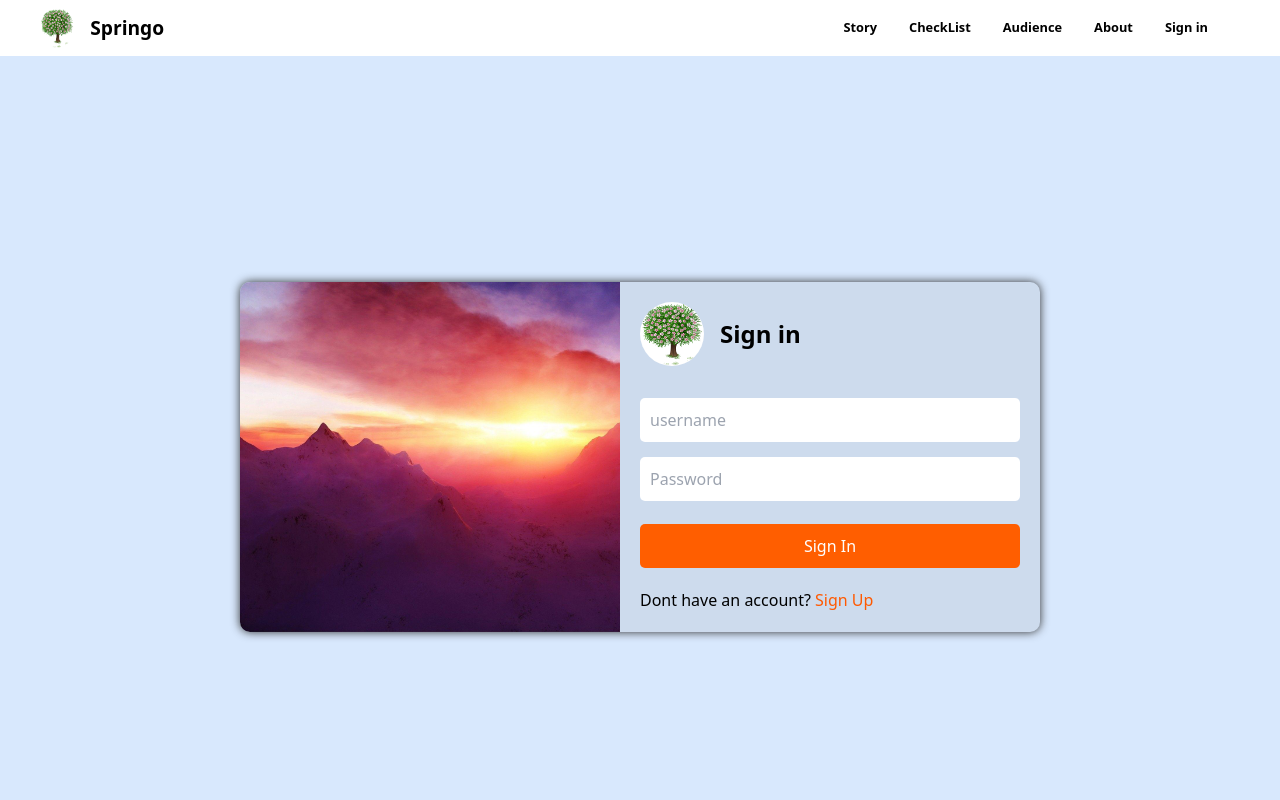
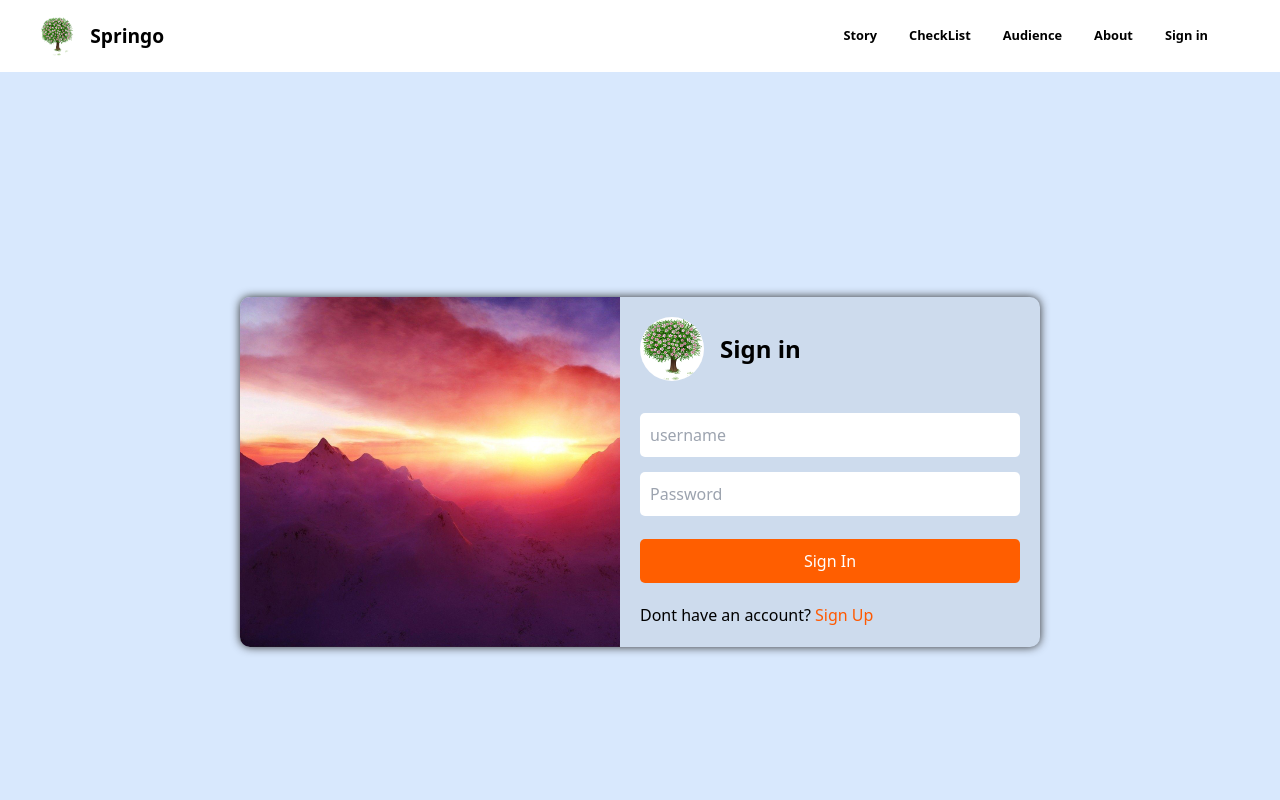
Before and after one commit to ibugithub/Springo-FrontEnd, a Next.js app: page /signin in a window 1280 px wide. Shown: the top 800 px of the page. Built offline with nearby package versions, Linux system fonts and the light colour scheme.

Commit message:
Make the loding div for nav absolute to fix the all children margin-top issue

```diff
--- a/app/layout.tsx
+++ b/app/layout.tsx
@@ -20,7 +20,7 @@ export default function RootLayout({
         <body>
           <Navbar />
           <ToastContainer />
-          <div className="mt-[57px]">{children}</div>
+          <div className="mt-[72px]">{children}</div>
           <Footer />
         </body>
       </html>
--- a/components/Navbar/navbar.tsx
+++ b/components/Navbar/navbar.tsx
@@ -12,9 +12,9 @@ export const Navbar = () => {
   const [isLoading, setIsLoading] = useState(false)
 
   useEffect(() => {
-    const token =  localStorage.getItem("access_token");
-    if(token) {
-        dispatch(login())
+    const token = localStorage.getItem("access_token");
+    if (token) {
+      dispatch(login())
     }
   }, [dispatch]);
 
@@ -23,9 +23,8 @@ export const Navbar = () => {
   }
 
   if (isLoading) {
-    return <div className="flex justify-center"><span className="mt-2">Loading...</span></div>
+    return <div className=" bg-white absolute top-0 left-0 right-0 h-[72px] flex justify-center"><span className="mt-[1.4rem]">Loading...</span></div>
   }
-
   return (
     <nav className="navbar bg-white">
       <div className="navbar-items">
@@ -93,4 +92,6 @@ export const Navbar = () => {
       </div>
     </nav>
   );
+
+
 };
--- a/components/SignIn/signIn.tsx
+++ b/components/SignIn/signIn.tsx
@@ -78,7 +78,7 @@ const SignIn = () => {
 
   if(isLoading) {
     return (
-      <div className="flex justify-center"><div className="mt-14">Logging you in..</div></div>
+      <div className="flex justify-center"><div className="mt-14 bg-white">Logging you in..</div></div>
     )
   }
 
--- a/styles/navbar.css
+++ b/styles/navbar.css
@@ -1,5 +1,5 @@
 .navbar {
-  padding: 0.5rem;
+  padding: 1rem .5rem;
   position: fixed;
   top: 0;
   width: 100%;
```
